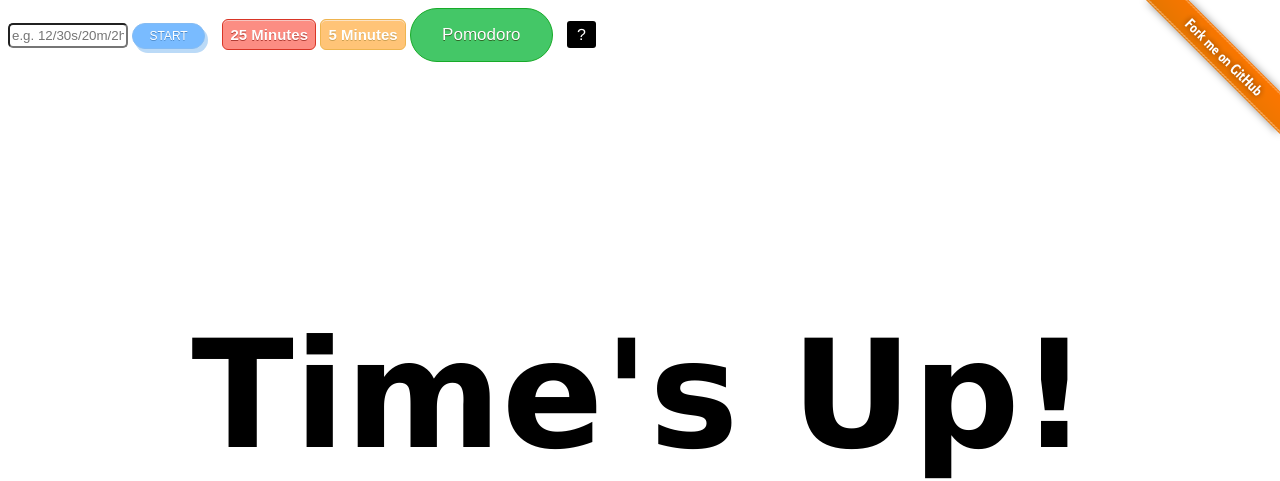
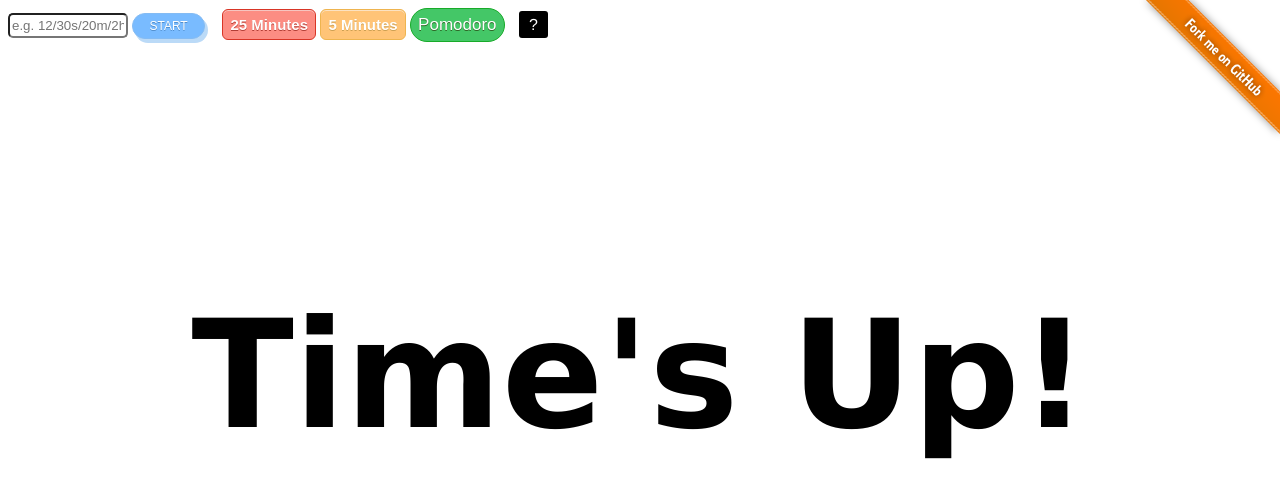
Before and after one commit to helloflask/timer, a Flask app: page /1 in a window 1280 px wide. Shown: the top 481 px of the page. Run offline with Flask 2, Linux system fonts and the light colour scheme.

Commit message:
shrink button size

```diff
--- a/static/style.css
+++ b/static/style.css
@@ -101,7 +101,7 @@ body {
 	color:#ffffff;
 	font-family:Arial;
 	font-size:17px;
-	padding:16px 31px;
+	padding:6px 7px;
 	text-decoration:none;
 	text-shadow:0px 1px 0px #2f6627;
 }
```
